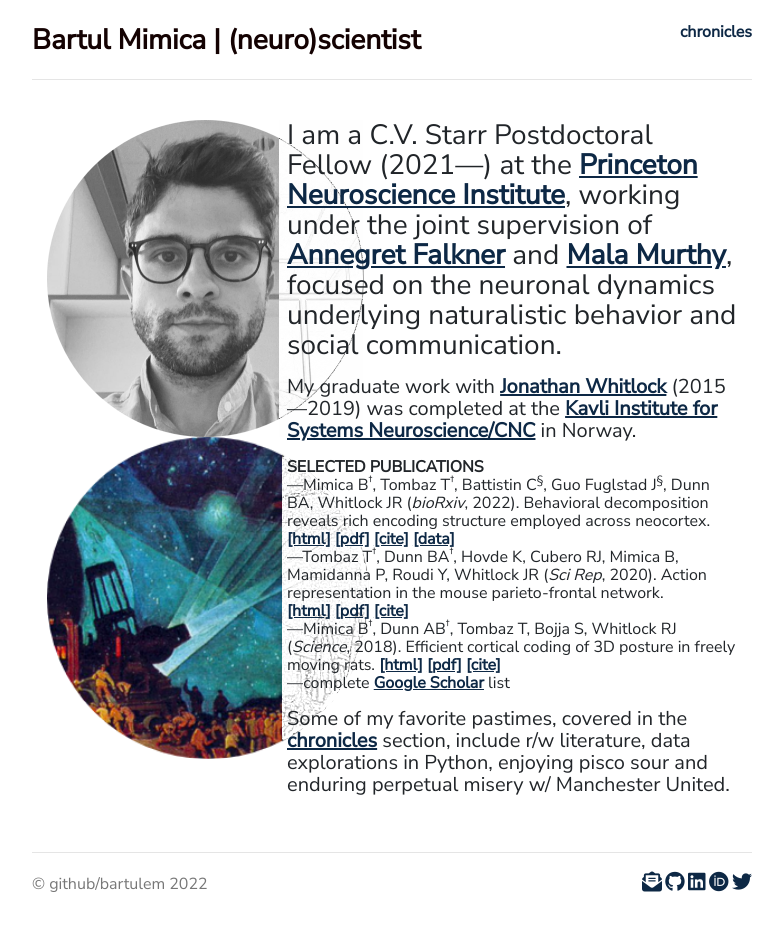
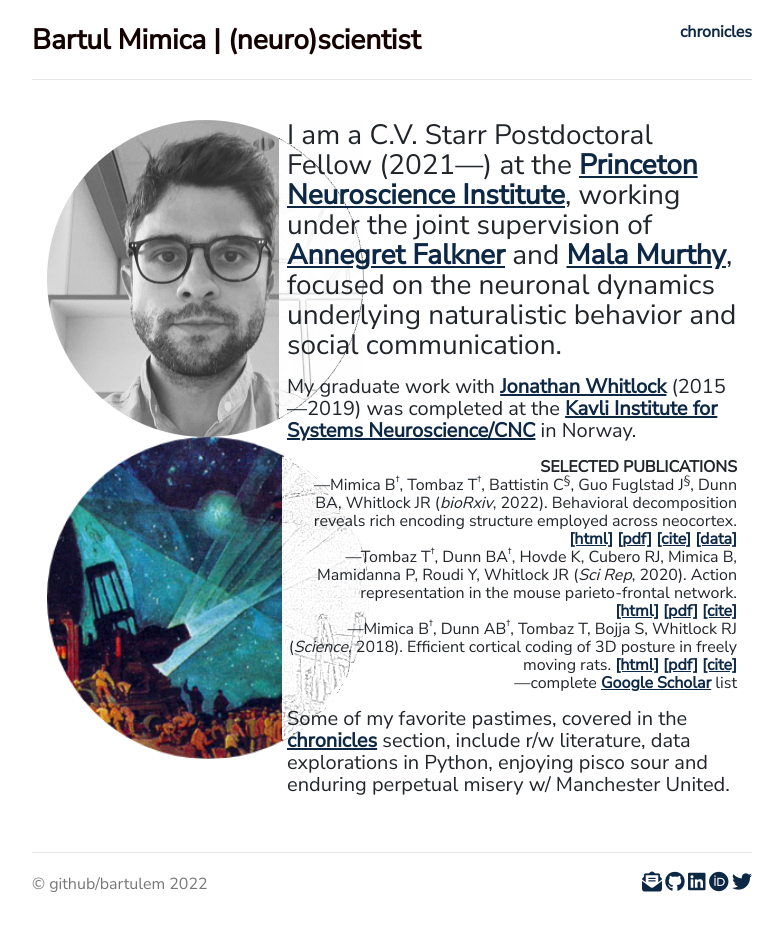
Before and after one commit to bartulem/bartulem.github.io, a Jekyll site: the page built from index.html, in a window 1280 px wide. Shown: the whole page, without its empty margins (248-1031 px from the left). Built offline with Jekyll 4.4.1, drawn with Linux system fonts in a browser that asks for light colours; nearby versions of some CDN libraries; comment, search, counter and statistics services are not loaded; a style sheet for code colours, icons or effects is not loaded.

Commit message:
change pubs layout v1

```diff
--- a/index.html
+++ b/index.html
@@ -16,7 +16,7 @@
 
 	<p>My graduate work with <a style= "text-decoration: underline" target="_blank" href="https://www.whitlocklab.org/">Jonathan Whitlock</a> (2015—2019) was completed at the <a style= "text-decoration: underline" target="_blank" href="https://www.ntnu.edu/kavli">Kavli Institute for Systems Neuroscience/CNC</a> in Norway.</p>
 
-	<p class="publications"> <b>SELECTED PUBLICATIONS</b>
+	<p align="right" class="publications"> <b>SELECTED PUBLICATIONS</b>
 	<br/>—Mimica B<sup>†</sup>, Tombaz T<sup>†</sup>, Battistin C<sup>§</sup>, Guo Fuglstad J<sup>§</sup>, Dunn BA, Whitlock JR (<em>bioRxiv</em>, 2022). Behavioral decomposition reveals rich encoding structure employed across neocortex. <br/> <a href="https://www.biorxiv.org/content/10.1101/2022.02.08.479515v2" target="_blank"><u>[html]</u></a> <a href="/files/MTBFDW_2022_bioRxiv.pdf" target="_blank"><u>[pdf]</u></a> <a href="files/mimica2022.bib" download><u>[cite]</u></a> <a href="https://figshare.com/articles/dataset/Rat_3D_Tracking_E-Phys_KISN_2020_Dataset/17903834" target="_blank"><u>[data]</u></a> <a class="altmetric-embed" data-badge-popover="right" data-badge-type="4" data-doi="10.1101/2022.02.08.479515" data-hide-no-mentions="false"></a>
 	<br/> —Tombaz T<sup>†</sup>, Dunn BA<sup>†</sup>, Hovde K, Cubero RJ, Mimica B, Mamidanna P, Roudi Y, Whitlock JR (<em>Sci Rep</em>, 2020). Action representation in the mouse parieto-frontal network. <br/> <a href="https://www.nature.com/articles/s41598-020-62089-6?error=cookies_not_supported&code=e0a538d4-9569-4b30-b2d1-d78d1c8e03b3" target="_blank"><u>[html]</u></a> <a href="/files/tombaz2020_scireports.pdf" target="_blank"><u>[pdf]</u></a> <a href="files/tombaz2020.bib" download><u>[cite]</u></a> <a class="altmetric-embed" data-badge-popover="right" data-badge-type="4" data-doi="10.1038/s41598-020-62089-6" data-hide-no-mentions="true"></a>
 	<br/>—Mimica B<sup>†</sup>, Dunn AB<sup>†</sup>, Tombaz T, Bojja S, Whitlock RJ (<em>Science</em>, 2018). Efficient cortical coding of 3D posture in freely moving rats. <a href="https://science.sciencemag.org/content/362/6414/584" target="_blank"><u>[html]</u></a> <a href="files/mimica2018_science.pdf" target="_blank"><u>[pdf]</u></a> <a href="/files/mimica2018.bib" download><u>[cite]</u></a> <a class="altmetric-embed" data-badge-popover="right" data-badge-type="4" data-doi="10.1126/science.aau2013" data-hide-no-mentions="true"></a>
```
